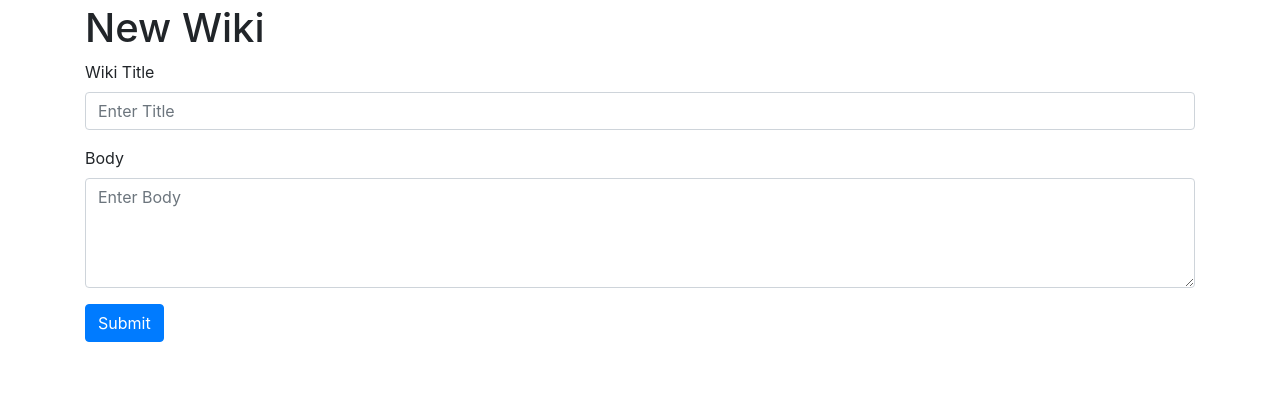
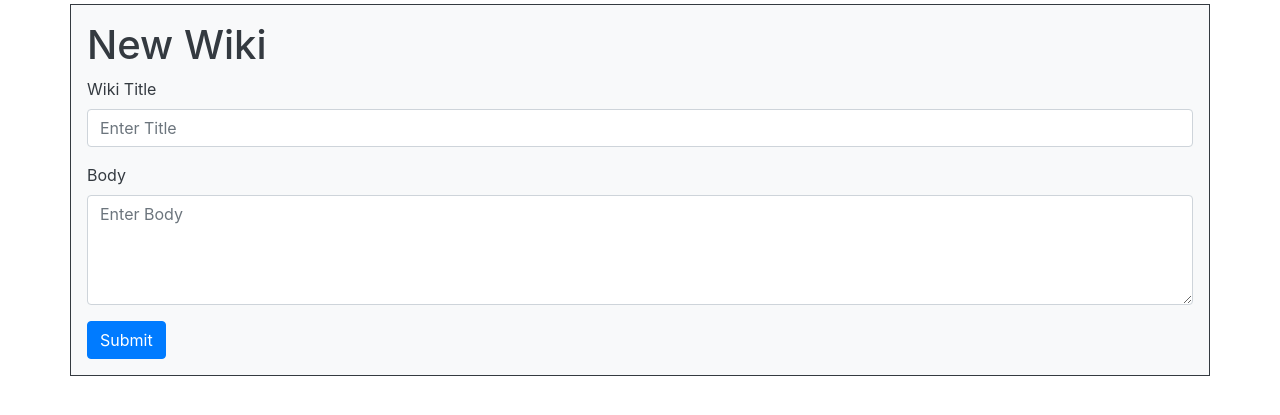
Before and after one commit to wayock/blocipedia-node, a Node server app: page /wikis/new in a window 1280 px wide. Shown: the part 56-471 px from the top of the page. Run offline with Node 20, Linux system fonts and the light colour scheme; some libraries are stand-ins or nearby versions.

Commit message:
CRUD test work and styling

```diff
--- a/src/controllers/wikiController.js
+++ b/src/controllers/wikiController.js
@@ -16,6 +16,7 @@ module.exports = {
       res.render("wikis/new");
    },
    create(req, res, next){
+     console.log("wikiController.create() is called.");
      let newWiki= {
        title: req.body.title,
        body: req.body.body,
@@ -23,10 +24,15 @@ module.exports = {
        userId: req.user.id
      };
      wikiQueries.addWiki(newWiki, (err, wiki) => {
+       console.log("In addWiki");
+       console.log(newWiki);
        if(err){
+         console.log("ERRORS!");
          console.log(err);
          res.redirect(500, "/wikis/new");
        } else {
+         console.log("SUCCESS!");
+         console.log(newWiki);
          res.redirect(303, `/wikis/${wiki.id}`);
        }
      });
--- a/src/views/wikis/edit.ejs
+++ b/src/views/wikis/edit.ejs
@@ -6,7 +6,7 @@
   <body>
     <% include ../static/partials/navbar.ejs %>
 
-    <main class="container">
+    <main class="container p-3 mb-2 bg-light text-dark border border-dark">
 
       <% include ../static/partials/messages.ejs %>
 
--- a/src/views/wikis/new.ejs
+++ b/src/views/wikis/new.ejs
@@ -6,7 +6,7 @@
   <body>
     <% include ../static/partials/navbar.ejs %>
 
-    <main class="container">
+    <main class="container p-3 mb-2 bg-light text-dark border border-dark">
 
       <h1>New Wiki</h1>
 
--- a/src/views/wikis/show.ejs
+++ b/src/views/wikis/show.ejs
@@ -6,7 +6,7 @@
   <body>
     <% include ../static/partials/navbar.ejs %>
 
-    <main class="container">
+    <main class="container p-3 mb-2 bg-light text-dark border border-dark">
       <h1><%= wiki.title %></h1>
 
 
--- a/src/views/wikis/wiki.ejs
+++ b/src/views/wikis/wiki.ejs
@@ -4,14 +4,18 @@
     <% include ../static/partials/head.ejs %>
   </head>
   <body>
-    <main class="container">
+    <main class="container p-3 mb-2 bg-light text-dark border border-dark">
       <% include ../static/partials/navbar.ejs %>
 
       <h1>Wikis</h1>
 
+      <hr/>
+
       <%# if(currentUser && currentUser.isAdmin()) { %>
          <a href="/wikis/new" class="btn btn-success">New Wiki</a>
       <%# } %>
+
+      <hr/>
 
       <ul class="list-group">
 <!-- #1 -->
```
Lines whose indentation alone changed are shown as unchanged.
